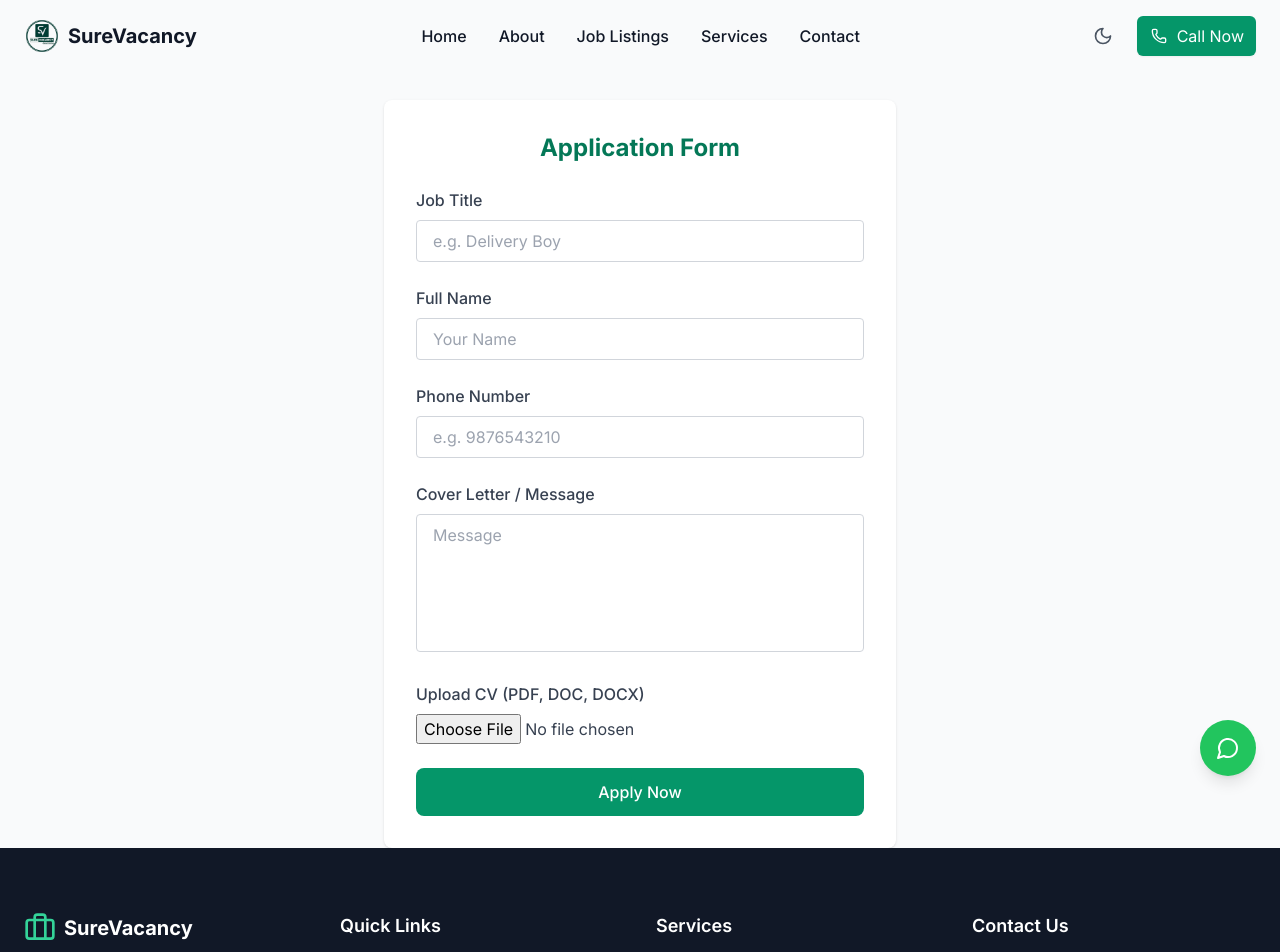
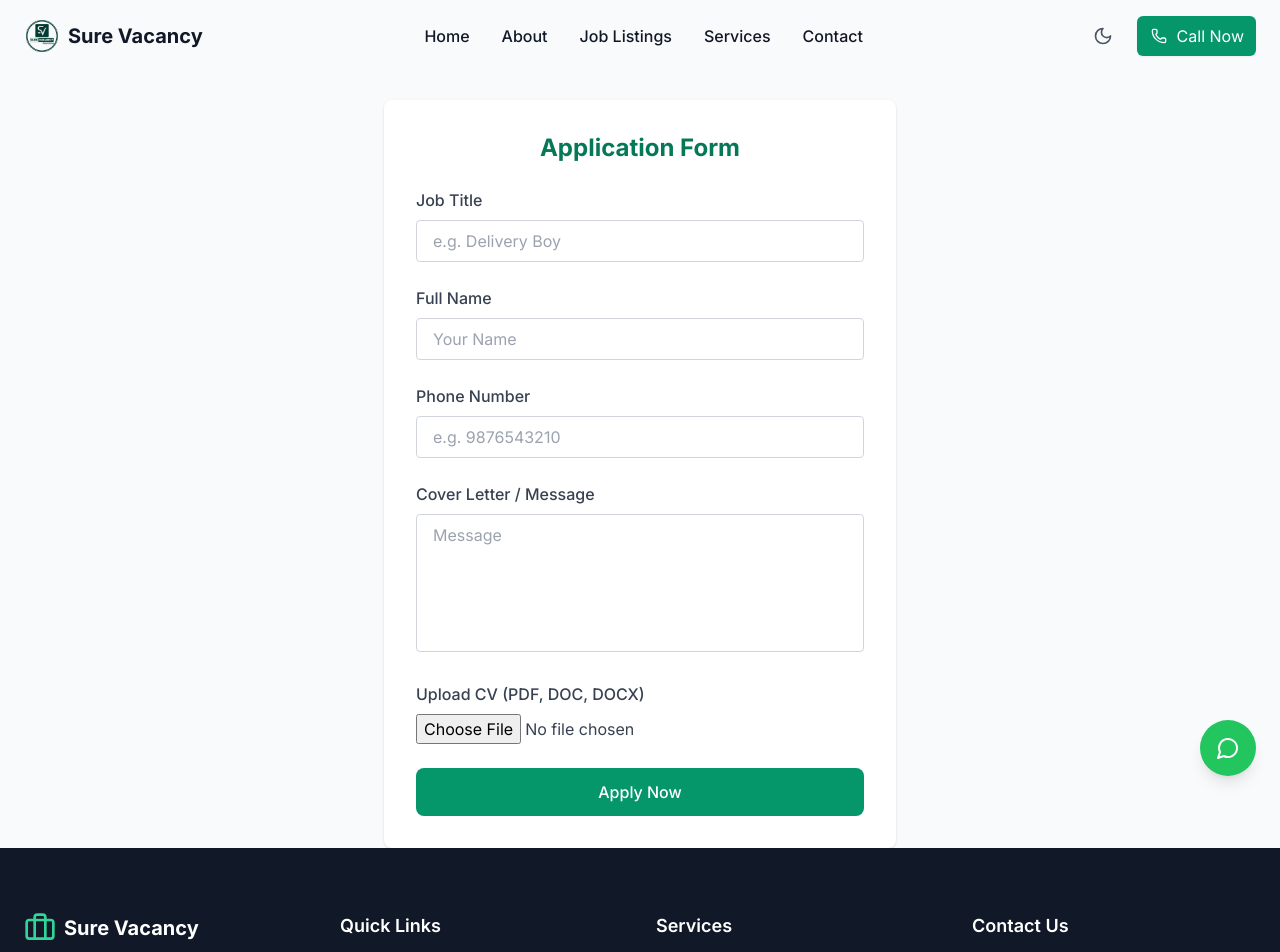
Before and after one commit to Ritwik-cloud/Sure_Vacancy, a React (Vite) app: page /jobs/1/apply in a window 1280 px wide. Shown: the top 952 px of the page. Built offline with nearby package versions, Linux system fonts and the light colour scheme; no server answers.

Commit message:
updated the email

```diff
--- a/src/components/layout/Footer.jsx
+++ b/src/components/layout/Footer.jsx
@@ -48,7 +48,7 @@ const handleLocationClick = () => {
           <div>
             <div className="flex items-center mb-6">
               <Briefcase className="h-8 w-8 text-emerald-400" />
-              <span className="ml-2 text-xl font-bold">SureVacancy</span>
+              <span className="ml-2 text-xl font-bold">Sure Vacancy</span>
             </div>
             <p className="text-gray-400 mb-6">
               Professional career guidance to help you navigate your career journey with confidence.
--- a/src/components/layout/Navbar.jsx
+++ b/src/components/layout/Navbar.jsx
@@ -45,7 +45,7 @@ import logo from '../../assets/surevacancylogo1.webp'
               <Link to="/" className="flex items-center">
                    <img src={logo} alt="Logo" className="h-8 w-9 object-contain rounded-lg" />
 
-            <span className={`ml-2 text-xl font-bold ${isScrolled ? 'text-gray-900 dark:text-white' : 'text-gray-900 dark:text-white'}`}>SureVacancy</span>
+            <span className={`ml-2 text-xl font-bold ${isScrolled ? 'text-gray-900 dark:text-white' : 'text-gray-900 dark:text-white'}`}>Sure Vacancy</span>
               </Link>
             </div>
 
--- a/src/components/sections/About.jsx
+++ b/src/components/sections/About.jsx
@@ -138,7 +138,7 @@ import meetingImg from '../../assets/about-img.webp'
                 </h2>
                 <div className="w-24 h-1 bg-emerald-500 mb-6"></div>
                 <p className="text-lg text-gray-600 dark:text-gray-300 mb-6">
-                  At SureVacancy, we're dedicated to transforming career aspirations into reality. Our team of expert consultants brings decades of industry experience to help professionals navigate their career paths with confidence.
+                  At Sure Vacancy, we're dedicated to transforming career aspirations into reality. Our team of expert consultants brings decades of industry experience to help professionals navigate their career paths with confidence.
                 </p>
                 <p className="text-lg text-gray-600 dark:text-gray-300">
                   We understand that every career journey is unique, which is why we provide personalized guidance tailored to your specific goals and circumstances.
--- a/src/components/sections/Contact.jsx
+++ b/src/components/sections/Contact.jsx
@@ -78,7 +78,7 @@ const googleMapsUrl = `https://www.google.com/maps/search/?api=1&query=${lat},${
       formDataToSend.append('_captcha', 'false');
       formDataToSend.append('_template', 'table');
 
-      const response = await fetch("https://formsubmit.co/ritwik.kmg1@gmail.com", {
+      const response = await fetch("https://formsubmit.co/surevacancy.hr@gmail.com", {
         method: "POST",
         body: formDataToSend,
       });
--- a/src/components/sections/JobListings.jsx
+++ b/src/components/sections/JobListings.jsx
@@ -5,7 +5,7 @@ import JobCard from '../ui/JobCard';
 import service from '../../appwrite/database';
 import LoadingSpinner from '../ui/LoadingSpinner';
 
-const jobCategories = ['All', 'IT & Software', 'Technology', 'Marketing', 'Finance', 'Pharmaceutical', 'Education', 'FMCG', 'Textile', 'RealState', 'Hardware'];
+const jobCategories = ['All', 'IT & Software', 'Technology', 'Marketing', 'Finance', 'Pharmaceutical', 'Education', 'FMCG', 'Textile', 'Real Estate', 'Hardware'];
 
 const containerVariants = {
   hidden: { opacity: 0 },
@@ -233,7 +233,7 @@ const JobListings = () => {
                 <button
                   onClick={handleSearch}
                   disabled={searching}
-                  className="w-full px-6 py-3 bg-gradient-to-r from-teal-600 to-teal-700 hover:from-teal-700 hover:to-teal-800 dark:from-teal-500 dark:to-teal-600 dark:hover:from-teal-600 dark:hover:to-teal-700 text-white font-medium rounded-xl focus:outline-none focus:ring-2 focus:ring-teal-500 focus:ring-offset-2 dark:focus:ring-offset-gray-800 transition-all duration-200 shadow-lg hover:shadow-xl transform hover:-translate-y-0.5 disabled:opacity-50 disabled:cursor-not-allowed disabled:transform-none"
+                  className="w-full px-6 py-3 bg-gradient-to-r from-emerald-600 to-emerald-700 hover:from-emerald-700 hover:to-emerald-800 dark:from-emerald-500 dark:to-emerald-600 dark:hover:from-emerald-600 dark:hover:to-emerald-700 text-white font-medium rounded-xl focus:outline-none focus:ring-2 focus:ring-teal-500 focus:ring-offset-2 dark:focus:ring-offset-gray-800 transition-all duration-200 shadow-lg hover:shadow-xl transform hover:-translate-y-0.5 disabled:opacity-50 disabled:cursor-not-allowed disabled:transform-none"
                 >
                   <div className="flex items-center justify-center gap-2">
                     {searching ? (
--- a/src/components/sections/NewsLetter.jsx
+++ b/src/components/sections/NewsLetter.jsx
@@ -28,7 +28,7 @@ const Newsletter = () => {
 
       // AJAX POST to FormSubmit
       const response = await fetch(
-        "https://formsubmit.co/ajax/ritwik.kmg1@gmail.com",
+        "https://formsubmit.co/ajax/surevacancy.hr@gmail.com",
         {
           method: "POST",
           body: formData,
--- a/src/components/sections/Sector.jsx
+++ b/src/components/sections/Sector.jsx
@@ -31,7 +31,7 @@ const sectors = [
   { title: "Logistics", image: logisticImg, alt: "Textile industry and manufacturing" },
   { title: "Retail", image: retailImg , alt: "Fast-moving consumer goods sector" },
   { title: "Real Estate", image: realstateImg, alt: "Real estate and property management" },
-  { title: "Healtcare and Pharma", image: healthcareImg, alt: "Computer hardware and electronics" },
+  { title: "Healthcare and Pharma", image: healthcareImg, alt: "Computer hardware and electronics" },
   { title: "IT and Software", image: itImg, alt: "Information technology and software development" },
 ];
 
--- a/src/components/ui/JobAplicationForm.jsx
+++ b/src/components/ui/JobAplicationForm.jsx
@@ -54,7 +54,7 @@ function JobApplicationForm() {
       formDataToSend.append("_template", "table");
 
       // Send the form data
-      const response = await fetch("https://formsubmit.co/ritwik.kmg1@gmail.com", {
+      const response = await fetch("https://formsubmit.co/surevacancy.hr@gmail.com", {
         method: "POST",
         body: formDataToSend,
       });
```
